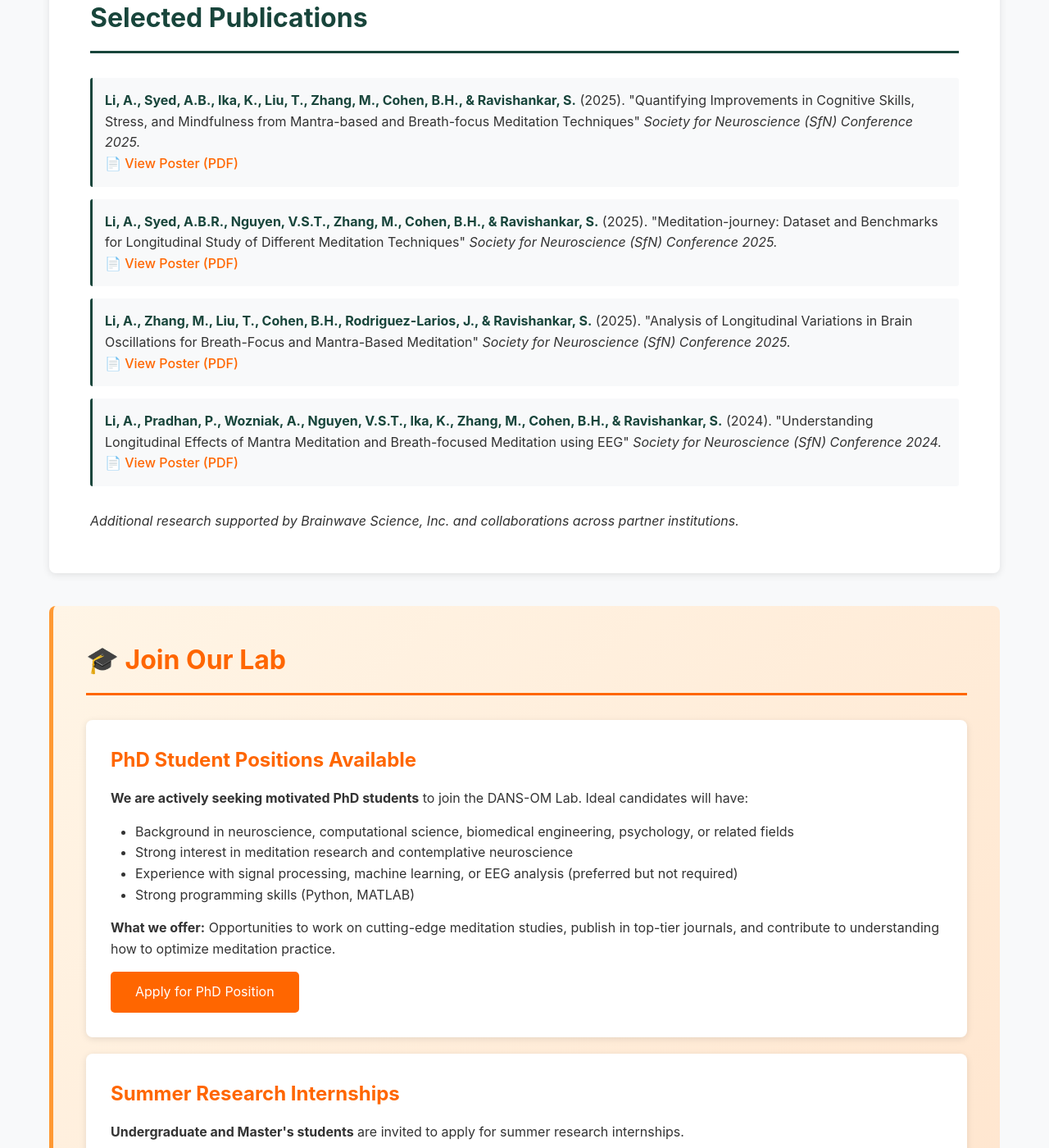
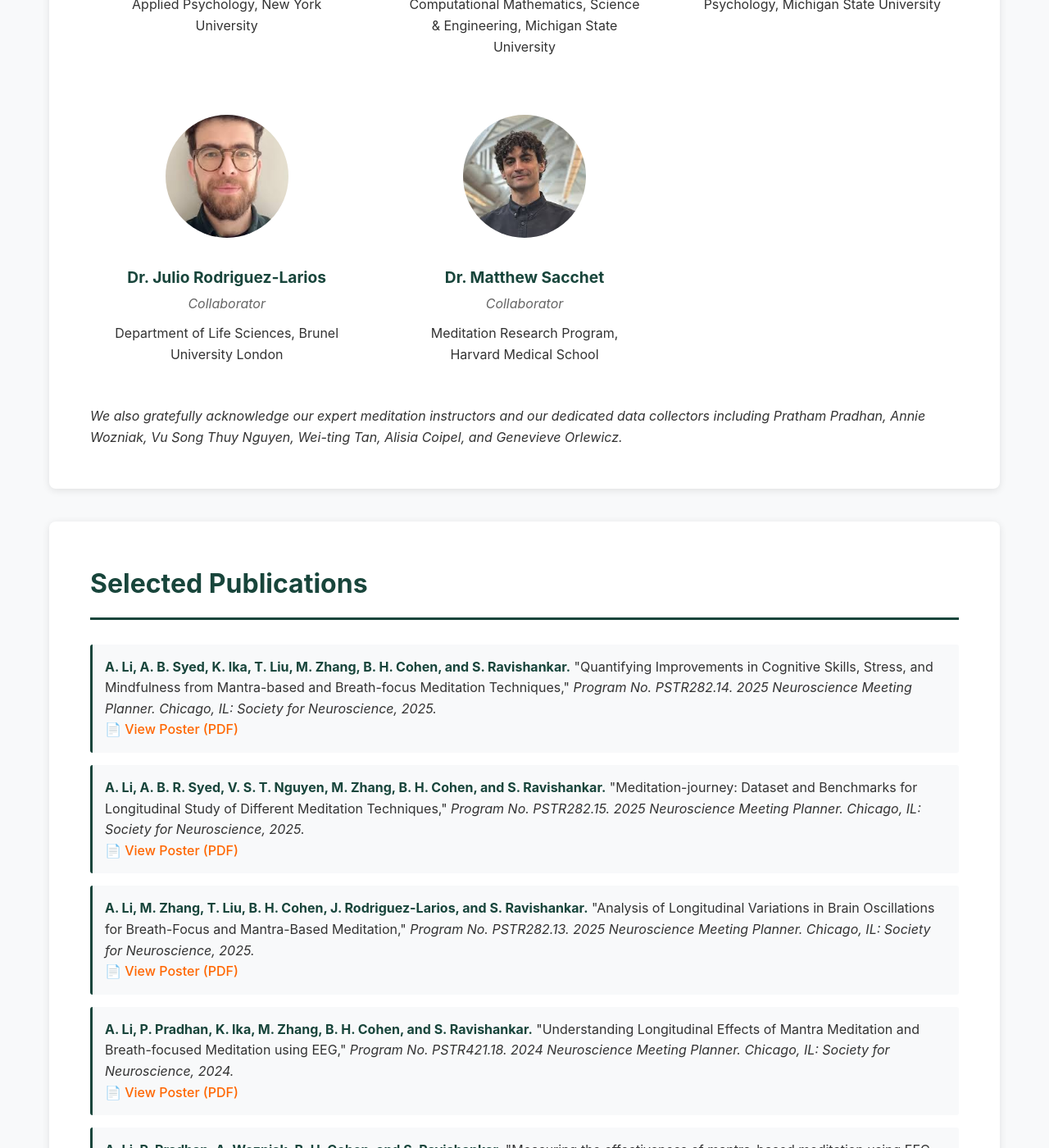
Before and after one commit to dans-om/dans-om.github.io, a Jekyll site: the page built from index.md, in a window 1280 px wide and 1400 px high, scrolled down 3962 px. Shown: the whole window at 82% size. Built offline with Jekyll 4.4.1, drawn with Linux system fonts in a browser that asks for light colours; some of the changed text lies outside the part shown.

Commit message:
many changes across

```diff
--- a/_data/publications.yml
+++ b/_data/publications.yml
@@ -1,27 +1,34 @@
-- authors: Li, A., Pradhan, P., Wozniak, A., Nguyen, V.S.T., Ika, K., Zhang, M., Cohen, B.H., & Ravishankar, S.
+- authors: A. Li, M. Zhang, T. Liu, B. H. Cohen, J. Rodriguez-Larios, and S. Ravishankar
+  year: "2025"
+  title: "Analysis of Longitudinal Variations in Brain Oscillations for Breath-Focus and Mantra-Based Meditation"
+  venue: "Program No. PSTR282.13. 2025 Neuroscience Meeting Planner. Chicago, IL: Society for Neuroscience, 2025."
+  link: ""
+  pdf: "/pdfs/Poster_sfn_2025___64_Channels.pdf"
+
+- authors: A. Li, A. B. R. Syed, V. S. T. Nguyen, M. Zhang, B. H. Cohen, and S. Ravishankar
+  year: "2025"
+  title: "Meditation-journey: Dataset and Benchmarks for Longitudinal Study of Different Meditation Techniques"
+  venue: "Program No. PSTR282.15. 2025 Neuroscience Meeting Planner. Chicago, IL: Society for Neuroscience, 2025."
+  link: ""
+  pdf: "/pdfs/Poster_sfn_2025___classification.pdf"
+
+- authors: A. Li, A. B. Syed, K. Ika, T. Liu, M. Zhang, B. H. Cohen, and S. Ravishankar
+  year: "2025"
+  title: "Quantifying Improvements in Cognitive Skills, Stress, and Mindfulness from Mantra-based and Breath-focus Meditation Techniques"
+  venue: "Program No. PSTR282.14. 2025 Neuroscience Meeting Planner. Chicago, IL: Society for Neuroscience, 2025."
+  link: ""
+  pdf: "/pdfs/Poster_sfn_2025___ERP.pdf"
+
+- authors: A. Li, P. Pradhan, K. Ika, M. Zhang, B. H. Cohen, and S. Ravishankar
   year: "2024"
   title: "Understanding Longitudinal Effects of Mantra Meditation and Breath-focused Meditation using EEG"
-  venue: Society for Neuroscience (SfN) Conference 2024
+  venue: "Program No. PSTR421.18. 2024 Neuroscience Meeting Planner. Chicago, IL: Society for Neuroscience, 2024."
   link: ""
   pdf: "/pdfs/EEG_Poster_sfn_2024.pdf"
 
-- authors: Li, A., Zhang, M., Liu, T., Cohen, B.H., Rodriguez-Larios, J., & Ravishankar, S.
-  year: "2025"
-  title: "Analysis of Longitudinal Variations in Brain Oscillations for Breath-Focus and Mantra-Based Meditation"
-  venue: Society for Neuroscience (SfN) Conference 2025
+- authors: A. Li, P. Pradhan, A. Wozniak, B. H. Cohen, and S. Ravishankar
+  year: "2023"
+  title: "Measuring the effectiveness of mantra-based meditation using EEG data analysis"
+  venue: "Program No. PSTR564.01. 2023 Neuroscience Meeting Planner. Washington, D.C.: Society for Neuroscience, 2023."
   link: ""
-  pdf: "/pdfs/Poster_sfn_2025___64_Channels.pdf"
-
-- authors: Li, A., Syed, A.B.R., Nguyen, V.S.T., Zhang, M., Cohen, B.H., & Ravishankar, S.
-  year: "2025"
-  title: "Meditation-journey: Dataset and Benchmarks for Longitudinal Study of Different Meditation Techniques"
-  venue: Society for Neuroscience (SfN) Conference 2025
-  link: ""
-  pdf: "/pdfs/Poster_sfn_2025___classification.pdf"
-
-- authors: Li, A., Syed, A.B., Ika, K., Liu, T., Zhang, M., Cohen, B.H., & Ravishankar, S.
-  year: "2025"
-  title: "Quantifying Improvements in Cognitive Skills, Stress, and Mindfulness from Mantra-based and Breath-focus Meditation Techniques"
-  venue: Society for Neuroscience (SfN) Conference 2025
-  link: ""
-  pdf: "/pdfs/Poster_sfn_2025___ERP.pdf"
+  pdf: "/pdfs/EEG_Poster_sfn_2023.pdf"
--- a/_data/team.yml
+++ b/_data/team.yml
@@ -3,39 +3,59 @@
   role: Principal Investigator & Lab Director
   department: Computational Mathematics, Science & Engineering and Biomedical Engineering, Michigan State University
   category: Lab Member
+  image: /images/team/saiprasad.jfif
 
 - name: Angqi Li
   role: PhD Candidate
   department: Computational Mathematics, Science & Engineering, Michigan State University
   category: Lab Member
+  image: /images/team/angqi.png
 
 - name: Syed Ab Basit Rafi
   role: Graduate Student
   department: Computational Mathematics, Science & Engineering, Michigan State University
   category: Lab Member
+  image: /images/team/basit.PNG
 
 - name: Sidharth Chhabra
   role: Research Support & Expert Meditator
   department: Harmony Collective, Ypsilanti
   category: Lab Member
+  image: /images/team/sidharth.webp
+
+- name: Devin O'Rourke
+  role: Wellness and Outreach Coordinator
+  department: Harmony Collective, Ypsilanti
+  category: Lab Member
+  image: /images/team/devin.jpg
 
 # Advisors
 - name: Dr. Barry H. Cohen
   role: Advisor
   department: Applied Psychology, New York University
   category: Advisor
+  image: /images/team/barry.jfif
 
 - name: Dr. Mengsen Zhang
   role: Advisor
   department: Computational Mathematics, Science & Engineering, Michigan State University
   category: Advisor
+  image: /images/team/mengsen.jfif
 
 - name: Dr. Taosheng Liu
   role: Advisor
   department: Psychology, Michigan State University
   category: Advisor
+  image: /images/team/taosheng.jfif
+
+- name: Dr. Julio Rodriguez-Larios
+  role: Collaborator
+  department: Department of Life Sciences, Brunel University London
+  category: Advisor
+  image: /images/team/julio.jfif
 
 - name: Dr. Matthew Sacchet
   role: Collaborator
   department: Meditation Research Program, Harvard Medical School
   category: Advisor
+  image: /images/team/matthew.jfif
--- a/_includes/navigation.html
+++ b/_includes/navigation.html
@@ -7,7 +7,7 @@
             <div style="display: flex; gap: 30px; flex-wrap: wrap;">
                 <a href="{{ '/' | relative_url }}" style="color: white; text-decoration: none; padding: 5px 0;">Home</a>
                 <a href="{{ '/news' | relative_url }}" style="color: white; text-decoration: none; padding: 5px 0;">News</a>
-                <a href="{{ '/collaborators' | relative_url }}" style="color: white; text-decoration: none; padding: 5px 0;">Collaborators</a>
+                <!-- <a href="{{ '/collaborators' | relative_url }}" style="color: white; text-decoration: none; padding: 5px 0;">Collaborators</a> -->
                 <a href="{{ '/dunes' | relative_url }}" style="color: white; text-decoration: none; padding: 5px 0;">DUNES Seminar</a>
                 <a href="{{ '/outreach' | relative_url }}" style="color: white; text-decoration: none; padding: 5px 0;">Outreach</a>
             </div>
--- a/index.md
+++ b/index.md
@@ -80,6 +80,11 @@ title: Home
         {% assign lab_members = site.data.team | where: "category", "Lab Member" %}
         {% for member in lab_members %}
         <div class="team-member">
+            {% if member.image %}
+            <img src="{{ member.image | relative_url }}" alt="{{ member.name }}" style="width: 150px; height: 150px; border-radius: 50%; object-fit: cover; margin-bottom: 15px;">
+            {% else %}
+            <div style="width: 150px; height: 150px; border-radius: 50%; background: #e0e0e0; margin: 0 auto 15px; display: flex; align-items: center; justify-content: center; color: #999; font-size: 3em;">👤</div>
+            {% endif %}
             <h4>{{ member.name }}</h4>
             <div class="role">{{ member.role }}</div>
             <p>{{ member.department }}</p>
@@ -92,6 +97,11 @@ title: Home
         {% assign advisors = site.data.team | where: "category", "Advisor" %}
         {% for member in advisors %}
         <div class="team-member">
+            {% if member.image %}
+            <img src="{{ member.image | relative_url }}" alt="{{ member.name }}" style="width: 150px; height: 150px; border-radius: 50%; object-fit: cover; margin-bottom: 15px;">
+            {% else %}
+            <div style="width: 150px; height: 150px; border-radius: 50%; background: #e0e0e0; margin: 0 auto 15px; display: flex; align-items: center; justify-content: center; color: #999; font-size: 3em;">👤</div>
+            {% endif %}
             <h4>{{ member.name }}</h4>
             <div class="role">{{ member.role }}</div>
             <p>{{ member.department }}</p>
@@ -99,16 +109,16 @@ title: Home
         {% endfor %}
     </div>
 
-    <p style="margin-top: 30px;"><em>We also gratefully acknowledge our expert meditation instructors Devin O'Rourke (Harmony Collective, Ypsilanti), and our dedicated data collectors including Pratham Pradhan, Annie Wozniak, Vu Song Thuy Nguyen, Wei-ting Tan, Alisia Coipel, and Genevieve Orlewicz.</em></p>
+    <p style="margin-top: 30px;"><em>We also gratefully acknowledge our expert meditation instructors and our dedicated data collectors including Pratham Pradhan, Annie Wozniak, Vu Song Thuy Nguyen, Wei-ting Tan, Alisia Coipel, and Genevieve Orlewicz.</em></p>
 </section>
 
-    <section id="publications">
+<section id="publications">
         <h2>Selected Publications</h2>
         <ul class="publications">
             {% assign sorted_pubs = site.data.publications | sort: 'year' | reverse %}
             {% for pub in sorted_pubs %}
             <li>
-                <strong>{{ pub.authors }}</strong> ({{ pub.year }}). "{{ pub.title }}" <em>{{ pub.venue }}.</em>
+                <strong>{{ pub.authors }}.</strong> "{{ pub.title }}," <em>{{ pub.venue }}</em>
                 {% if pub.pdf %}
                 <br><a href="{{ pub.pdf | relative_url }}" target="_blank">📄 View Poster (PDF)</a>
                 {% endif %}
--- a/outreach.md
+++ b/outreach.md
@@ -15,12 +15,52 @@ title: Outreach & Community Engagement
         <h2>Community Engagement</h2>
         <p>The DANS-OM Lab is committed to sharing our research findings with the broader community and supporting meditation practice through evidence-based guidance.</p>
 
-        <div class="research-areas" style="margin-top: 40px;">
+        <div style="text-align: center; margin: 40px 0;">
+            <img src="{{ '/images/wellness-inner-architecture.png' | relative_url }}" alt="Inner Architecture - Structuring your psyche for success and satisfaction" style="max-width: 100%; height: auto; border-radius: 8px; box-shadow: 0 4px 10px rgba(0,0,0,0.1);">
+        </div>
+
+        <h3 style="margin-top: 40px;">Wellness Sessions & Workshops</h3>
+        <p>We regularly organize and participate in wellness sessions, meditation workshops, and community events to promote mindfulness and contemplative practices.</p>
+
+        <div class="research-areas" style="margin-top: 30px;">
             <div class="research-card">
-                <h4>🧘 Meditation Sessions</h4>
-                <p>We regularly host guided meditation sessions on campus, providing opportunities for students, faculty, and community members to experience different meditation techniques informed by our research.</p>
+                <h4>🧘 DISC 2025 - Yoga & Wellness Session</h4>
+                <p>Wellness session led by Everybody Wellness, Lansing at the 10th Anniversary DISC Conference.</p>
+                <a href="https://sites.google.com/msu.edu/cmse10thanniversary5thdisc2025/home" target="_blank" class="btn" style="margin-top: 10px; display: inline-block;">View Event</a>
             </div>
 
+            <div class="research-card">
+                <h4>🧘 CPAL 2025 - Wellness Session</h4>
+                <p>Wellness session led by Devin O'Rourke at the Conference on Parsimony and Learning (CPAL) 2025.</p>
+                <a href="https://2025.cpal.cc/wellness/" target="_blank" class="btn" style="margin-top: 10px; display: inline-block;">Learn More</a>
+            </div>
+
+            <div class="research-card">
+                <h4>🧘 CPAL 2024 - Wellness Session</h4>
+                <p>Wellness session led by Devin O'Rourke at the Conference on Parsimony and Learning (CPAL) 2024.</p>
+                <a href="https://2024.cpal.cc/wellness/" target="_blank" class="btn" style="margin-top: 10px; display: inline-block;">Learn More</a>
+            </div>
+
+            <div class="research-card">
+                <h4>🧘 DISC 2023 - Wellness Session</h4>
+                <p>Wellness and meditation session led by Devin O'Rourke at DISC 2023.</p>
+                <a href="https://cmse.msu.edu/NewsEvents/news/disc_20231.aspx" target="_blank" class="btn" style="margin-top: 10px; display: inline-block;">View Event</a>
+            </div>
+
+            <div class="research-card">
+                <h4>🧘 DISC 2022 - Wellness & MAPS Session</h4>
+                <p>Wellness session and MAPS (Meditation and Practice Science) workshop led by Devin O'Rourke at DISC 2022.</p>
+                <a href="https://sites.google.com/msu.edu/2nd-disc-2022/conference-pictures" target="_blank" class="btn" style="margin-top: 10px; display: inline-block;">View Photos</a>
+            </div>
+
+            <div class="research-card">
+                <h4>🧘 CMSE & SLIM Group Sessions</h4>
+                <p>Regular wellness and meditation sessions for the Department of Computational Mathematics, Science and Engineering (CMSE) and the SLIM research group.</p>
+            </div>
+        </div>
+
+        <h3 style="margin-top: 50px;">Other Outreach Activities</h3>
+        <div class="research-areas">
             <div class="research-card">
                 <h4>📚 Educational Workshops</h4>
                 <p>Interactive workshops where we share our latest findings and discuss the science behind effective meditation practice. Topics include EEG neurofeedback, meditation state detection, and optimal practice strategies.</p>
```
Also changed, not shown: images/team/angqi.png (added), images/team/barry.jfif (added), images/team/basit.PNG (added), images/team/devin.jpg (added), images/team/julio.jfif (added), images/team/matthew.jfif (added), images/team/mengsen.jfif (added), images/team/saiprasad.jfif (added), images/team/sidharth.webp (added), images/team/taosheng.jfif (added), images/wellness-inner-architecture.png (added), 1 other file.
